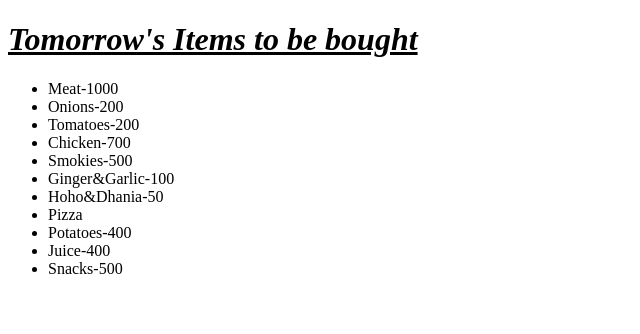
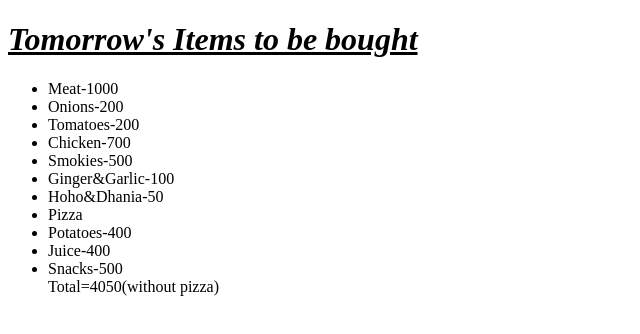
Before and after one commit to mxina3578/list, a plain HTML site: page index.html in a window 1280 px wide. Shown: the whole page, without its empty margins (0-640 px from the left). Drawn offline with Linux system fonts and the light colour scheme.

Commit message:
index.html

```diff
--- a/index.html
+++ b/index.html
@@ -17,6 +17,7 @@
         <li>Potatoes-400</li>
         <li>Juice-400</li>
         <li>Snacks-500</li>
+        <div>Total=4050(without pizza)</div>
 
     </ul>
 
```
